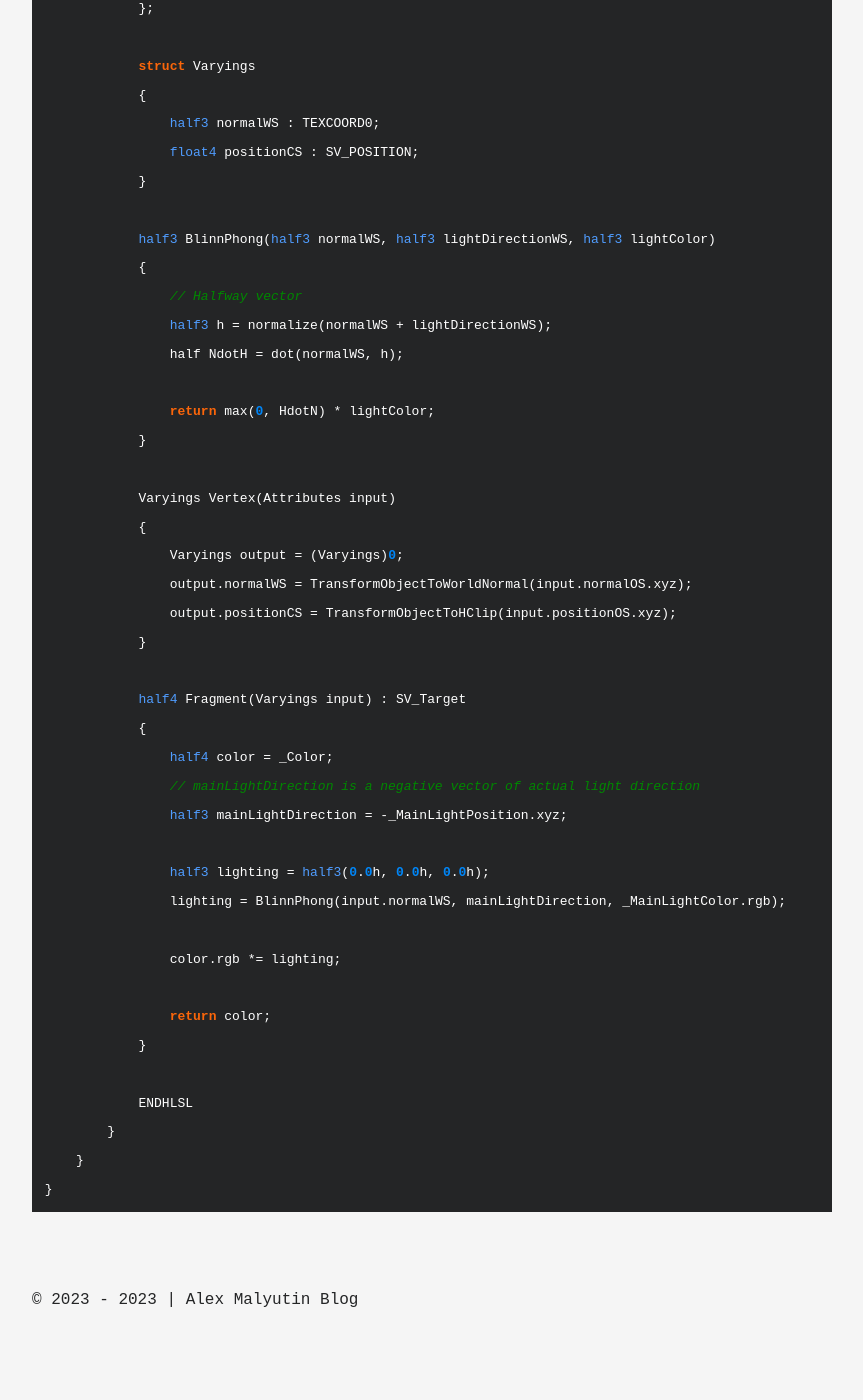
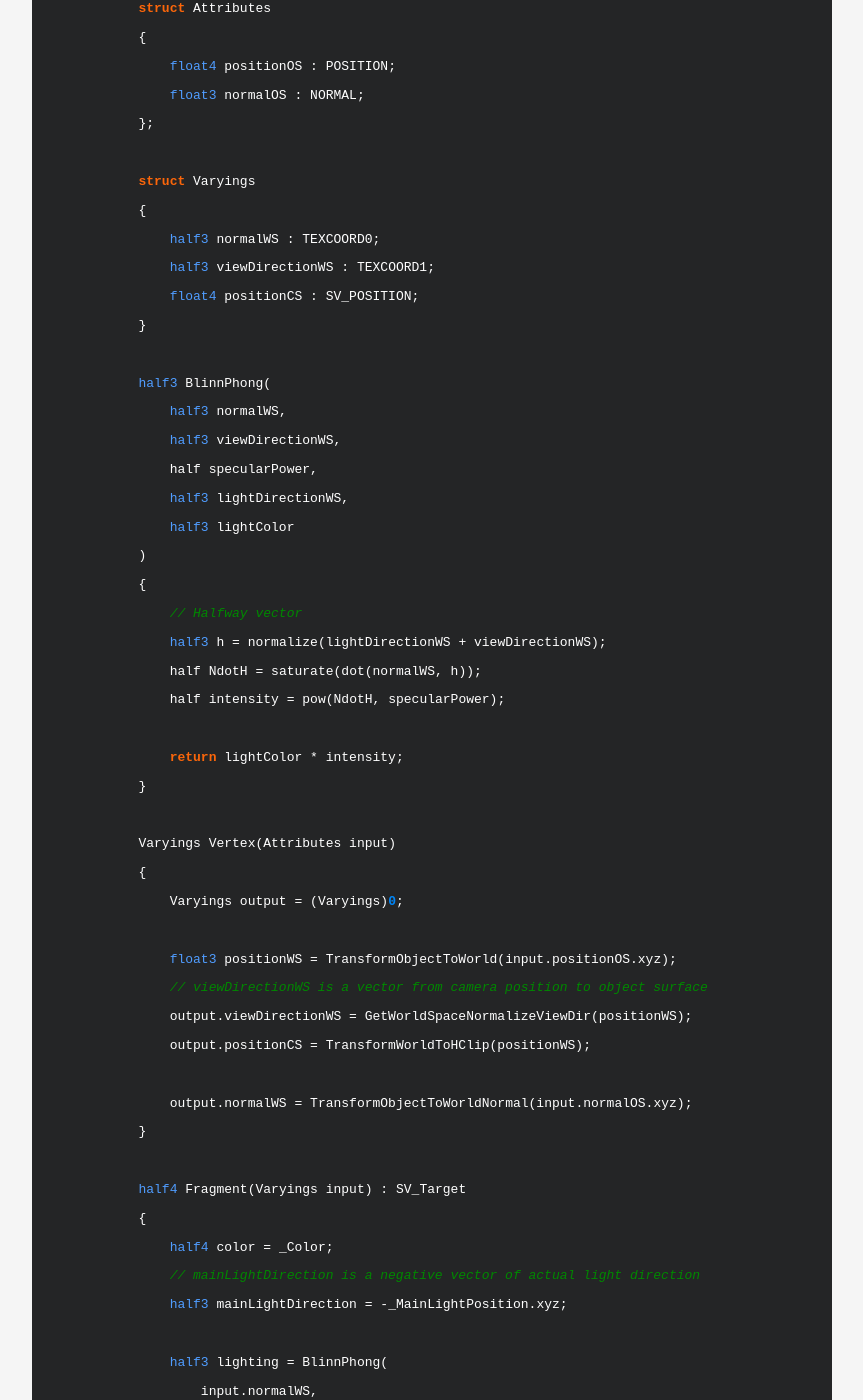
Before and after one commit to alexmalyutindev/alexmalyutindev.github.io, a Jekyll site: the page built from all_collections/_posts/2023-11-05-blinn-phong-lighting.md, in a window 1280 px wide and 1400 px high, scrolled down 3876 px. Shown: the whole window, without its empty margins (208-1071 px from the left). Built offline with Jekyll 4.4.1, drawn with Linux system fonts in a browser that asks for light colours; some of the changed text lies outside the part shown.

Commit message:
Fix Blinn-Phong code.

````diff
--- a/all_collections/_posts/2023-11-05-blinn-phong-lighting.md
+++ b/all_collections/_posts/2023-11-05-blinn-phong-lighting.md
@@ -53,13 +53,14 @@ Blinn-Phong Lighting Model:
 [WIP]
 
 ```hlsl
-half3 BlinnPhong(half3 normalWS, half3 lightDirectionWS, half3 lightColor)
+half3 BlinnPhong(half3 normalWS, half3 viewDirectionWS, half specularPower, half3 lightDirectionWS, half3 lightColor)
 {
     // Halfway vector
-    half3 h = normalize(normalWS + lightDirectionWS);
-    half NdotH = dot(normalWS, h);
+    half3 h = normalize(lightDirectionWS + viewDirectionWS);
+    half NdotH = saturate(dot(normalWS, h));
+    half intensity = pow(NdotH, specularPower);
 
-    return max(0, HdotN) * lightColor;
+    return lightColor * intensity;
 }
 ```
 
@@ -73,6 +74,7 @@ Shader "AlexMalyutinDev/BlinnPhong"
     Properties
     {
         _Color ("Main Color", Color) = (1.0, 1.0, 1.0, 1.0)
+        _SpecularPower ("Specular Power", Range(0.01, 10.0)) = 1.0
     }
 
     SubShader
@@ -98,8 +100,10 @@ Shader "AlexMalyutinDev/BlinnPhong"
 
             #include "Packages/com.unity.render-pipelines.core/ShaderLibrary/SpaceTransforms.hlsl"
             #include "Packages/com.unity.render-pipelines.universal/ShaderLibrary/Input.hlsl"
+            #include "Packages/com.unity.render-pipelines.universal/ShaderLibrary/ShaderVariablesFunctions.hlsl"
 
             half4 _Color;
+            half _SpecularPower;
 
             struct Attributes
             {
@@ -110,23 +114,36 @@ Shader "AlexMalyutinDev/BlinnPhong"
             struct Varyings
             {
                 half3 normalWS : TEXCOORD0;
+                half3 viewDirectionWS : TEXCOORD1;
                 float4 positionCS : SV_POSITION;
             }
 
-            half3 BlinnPhong(half3 normalWS, half3 lightDirectionWS, half3 lightColor)
+            half3 BlinnPhong(
+                half3 normalWS,
+                half3 viewDirectionWS,
+                half specularPower,
+                half3 lightDirectionWS,
+                half3 lightColor
+            )
             {
                 // Halfway vector
-                half3 h = normalize(normalWS + lightDirectionWS);
-                half NdotH = dot(normalWS, h);
+                half3 h = normalize(lightDirectionWS + viewDirectionWS);
+                half NdotH = saturate(dot(normalWS, h));
+                half intensity = pow(NdotH, specularPower);
 
-                return max(0, HdotN) * lightColor;
+                return lightColor * intensity;
             }
 
             Varyings Vertex(Attributes input)
             {
                 Varyings output = (Varyings)0;
+
+                float3 positionWS = TransformObjectToWorld(input.positionOS.xyz);
+                // viewDirectionWS is a vector from camera position to object surface
+                output.viewDirectionWS = GetWorldSpaceNormalizeViewDir(positionWS);
+                output.positionCS = TransformWorldToHClip(positionWS);
+
                 output.normalWS = TransformObjectToWorldNormal(input.normalOS.xyz);
-                output.positionCS = TransformObjectToHClip(input.positionOS.xyz);
             }
 
             half4 Fragment(Varyings input) : SV_Target
@@ -135,8 +152,13 @@ Shader "AlexMalyutinDev/BlinnPhong"
                 // mainLightDirection is a negative vector of actual light direction
                 half3 mainLightDirection = -_MainLightPosition.xyz;
 
-                half3 lighting = half3(0.0h, 0.0h, 0.0h);
-                lighting = BlinnPhong(input.normalWS, mainLightDirection, _MainLightColor.rgb);
+                half3 lighting = BlinnPhong(
+                    input.normalWS,
+                    -input.viewDirectionWS,
+                    _SpecularPower,
+                    mainLightDirection,
+                    _MainLightColor.rgb
+                );
 
                 color.rgb *= lighting;
 
````
